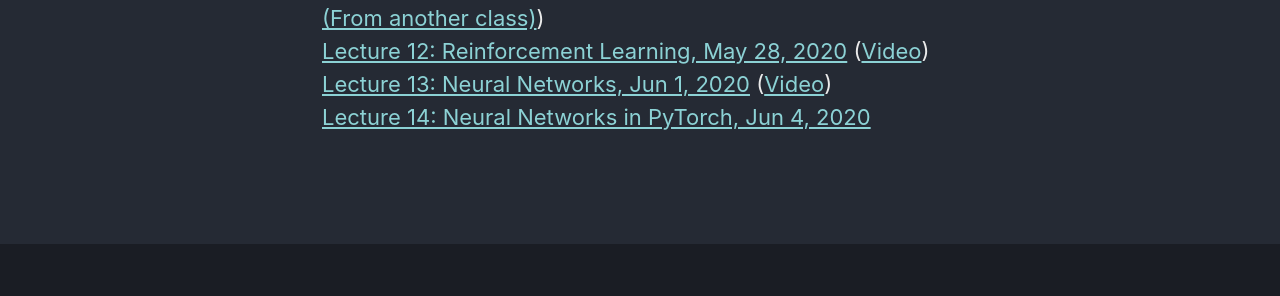
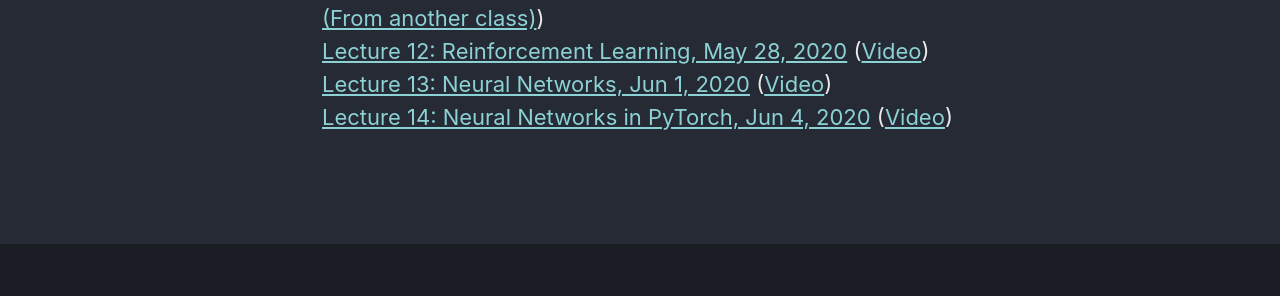
Before and after one commit to yawgmoth/CI-0129, a Jekyll site: the page built from _pages/slides.html, in a window 1280 px wide. Shown: the part 623-919 px from the top of the page. Built offline with Jekyll 4.4.1, drawn with Linux system fonts in a browser that asks for light colours; cached includes are drawn as plain includes; nearby versions of some CDN libraries.

Commit message:
add video link for lecture 14

```diff
--- a/_pages/slides.html
+++ b/_pages/slides.html
@@ -22,4 +22,4 @@ categories: [frontpage]
 <a href="lecture11.html">Lecture 11: Unsupervised Learning, May 25, 2020</a> (<a href="https://www.youtube.com/watch?v=d8rb3sFXefo">Video (From another class)</a>) <br/>
 <a href="lecture12.html">Lecture 12: Reinforcement Learning, May 28, 2020</a>  (<a href="https://youtu.be/LL3MrlQ-0Sc">Video</a>) <br/>
 <a href="lecture13.html">Lecture 13: Neural Networks, Jun 1, 2020</a> (<a href="https://youtu.be/RtbLUZ8yzr0">Video</a>)<br/>
-<a href="lecture14.html">Lecture 14: Neural Networks in PyTorch, Jun 4, 2020</a> <br/>
+<a href="lecture14.html">Lecture 14: Neural Networks in PyTorch, Jun 4, 2020</a> (<a href="https://www.youtube.com/watch?v=NCtGZgrLnw8">Video</a>)<br/>
```
